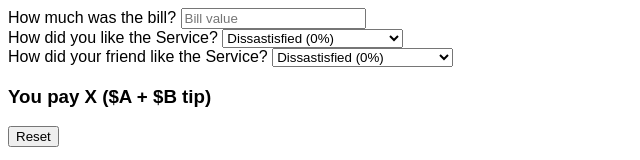
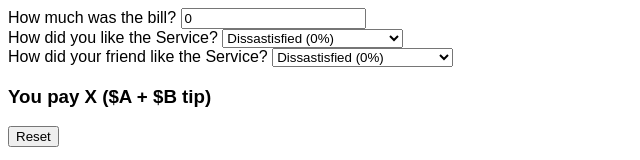
Before and after one commit to RamezCh/tip-calculator, a React (Create React App) app: page / in a window 1280 px wide. Shown: the top 160 px of the page, without its empty margins (0-640 px from the left). Built offline with nearby package versions, Linux system fonts and the light colour scheme.

Commit message:
Bill State

```diff
--- a/src/App.js
+++ b/src/App.js
@@ -6,9 +6,11 @@ export default function App() {
 }
 
 function TipCalculator() {
+  const [bill, setBill] = useState(0);
+
   return (
     <>
-      <BillInput />
+      <BillInput bill={bill} onSetBill={setBill} />
       <SelectPercentage>How did you like the Service?</SelectPercentage>
       <SelectPercentage>How did your friend like the Service?</SelectPercentage>
       <Output />
@@ -17,11 +19,16 @@ function TipCalculator() {
   );
 }
 
-function BillInput() {
+function BillInput({ bill, onSetBill }) {
   return (
     <div>
       <label>How much was the bill? </label>
-      <input type="text" placeholder="Bill value" />
+      <input
+        type="text"
+        placeholder="Bill value"
+        value={bill}
+        onChange={e => onSetBill(e.target.value)}
+      />
     </div>
   );
 }
```
